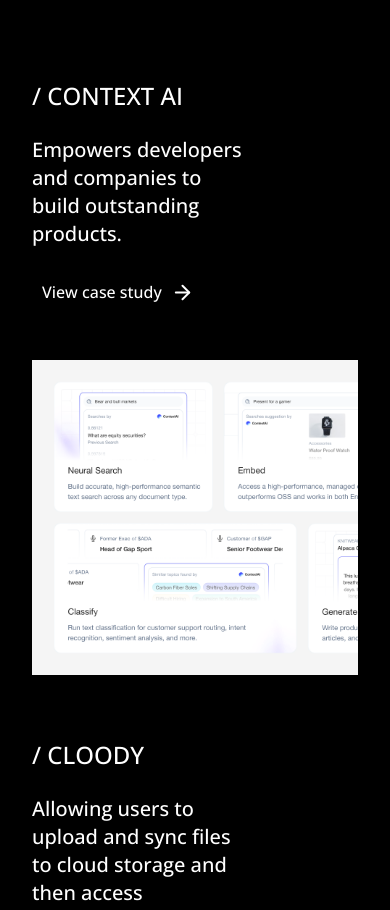
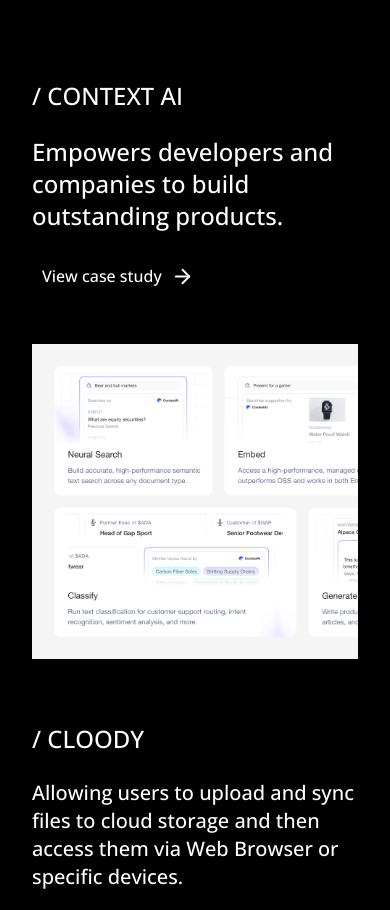
Before and after one commit to JihadZaidan/nexa-baru, a Next.js app: page /works in a window 390 px wide. Shown: the part 980-1890 px from the top of the page. Built offline with nearby package versions, Linux system fonts and the light colour scheme.

Commit message:
style: resolve responsive text size

```diff
--- a/src/components/works/centerwork.tsx
+++ b/src/components/works/centerwork.tsx
@@ -31,11 +31,11 @@ export default function CenterWork() {
 
                     <div ref={fibeRef} className="justify-left items-left flex flex-col gap-6 bg-transparent">
                         <h5 className="text-2xl font-medium text-left text-white">/ CONTEXT AI</h5>
-                        <h4 className="lg:text-4xl text-xl font-medium text-left text-white">
-                            Empowers developers <br />
-                            and companies to <br />
-                            build outstanding <br />
-                            products.<br />
+                        <h4 className="lg:text-4xl text-2xl font-medium text-left text-white">
+                            Empowers developers
+                            and companies to
+                            build outstanding
+                            products.
                         </h4>
                         <div>
                             <Button className="justify-left gap-[9px] ml-[-10px]">
@@ -50,12 +50,12 @@ export default function CenterWork() {
                     <div ref={secobeRef} className="justify-left items-left flex flex-col gap-6 bg-transparent relative lg:top-25">
                         <h5 className="text-2xl font-medium text-left text-white">/ CLOODY</h5>
                         <h4 className="lg:text-4xl text-xl font-medium text-left text-white">
-                            Allowing users to <br />
-                            upload and sync files <br />
-                            to cloud storage and <br />
-                            then access <br />
-                            them via Web Browser <br />
-                            or specific devices. <br />
+                            Allowing users to
+                            upload and sync files
+                            to cloud storage and
+                            then access
+                            them via Web Browser
+                            or specific devices.
                         </h4>
                         <div>
                             <Button className="justify-left gap-[9px] ml-[-10px]">
```
